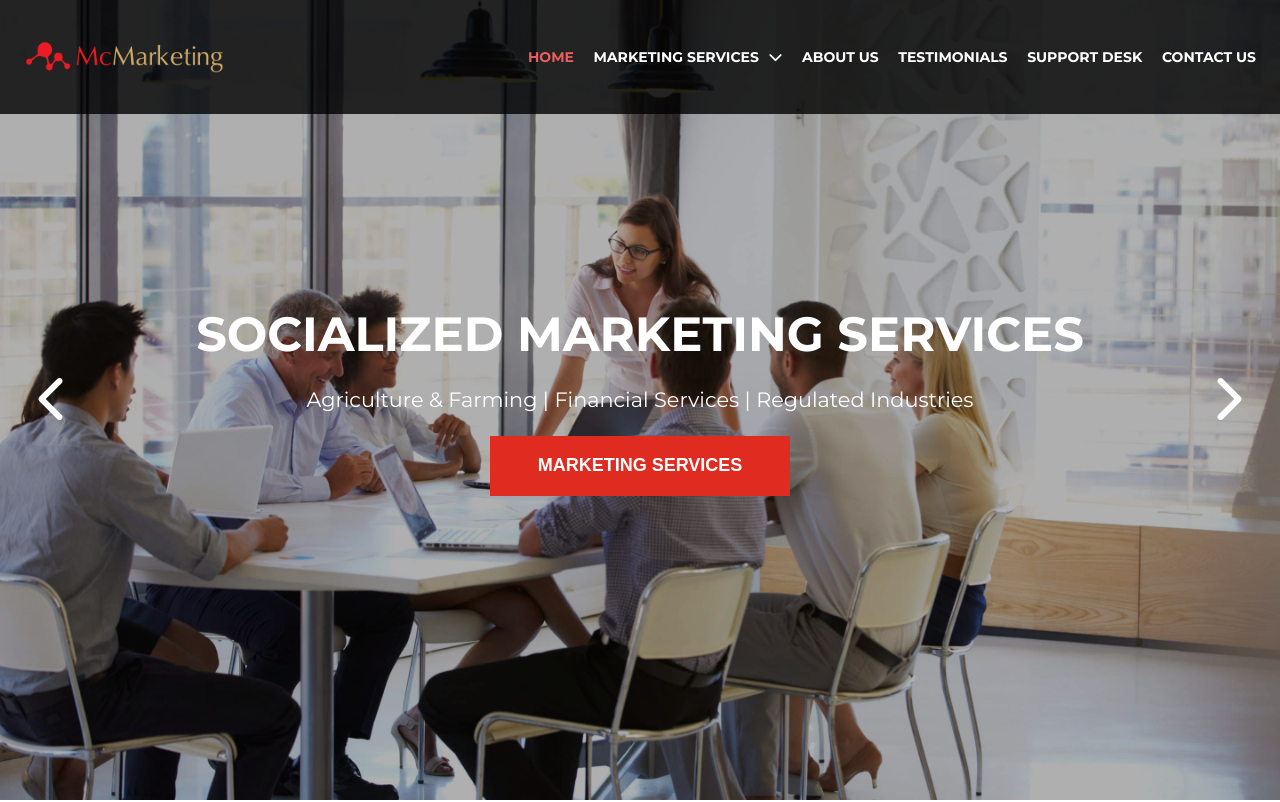
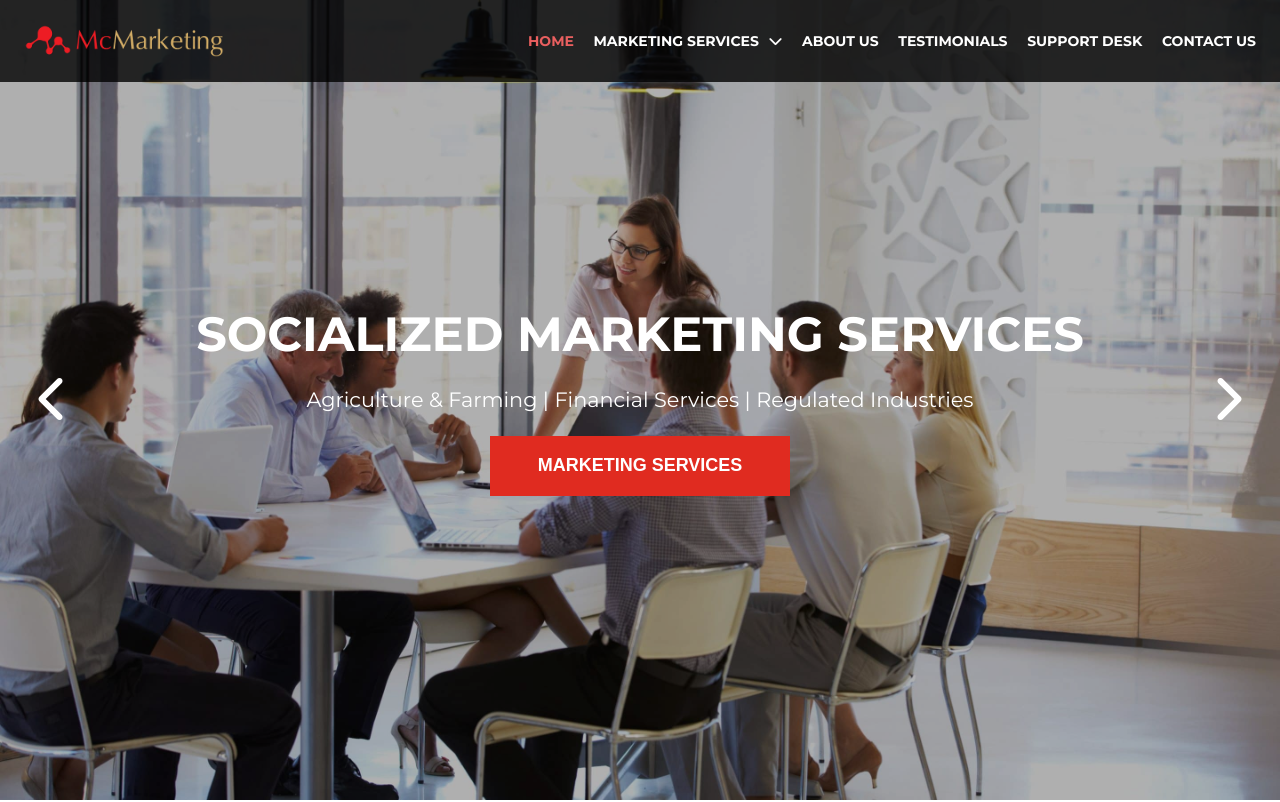
Before and after one commit to qutubahmed732/McMarketing, a plain HTML site: page index.html in a window 1280 px wide. Shown: the top 802 px of the page. Drawn offline with Linux system fonts and the light colour scheme.

Commit message:
again decrease padding

```diff
--- a/style.css
+++ b/style.css
@@ -16,7 +16,7 @@ nav {
   z-index: 1;
   width: 100%;
   position: fixed;
-  padding: 2rem 1.5rem;
+  padding: 1rem 1.5rem;
   display: flex;
   align-items: center;
   justify-content: space-between;
```
